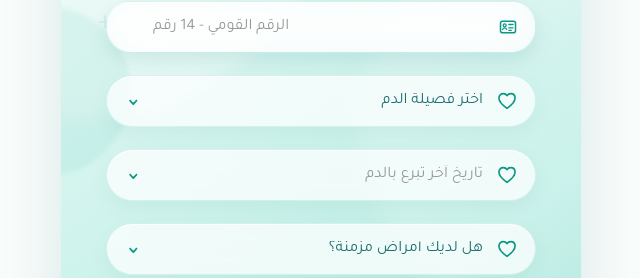
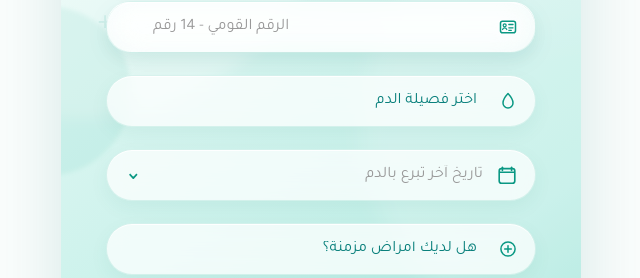
Before and after one commit to saedhamdy660-wq/nabd-alamal-frontend, a React (Vite) app: page /signup in a window 1280 px wide. Both pictures are taken after a click on the button "متبرع". Shown: the part 522-800 px from the top of the page, without its empty margins (319-959 px from the left). Built offline with nearby package versions, Linux system fonts and the light colour scheme.

Commit message:
Update Signup.jsx

```diff
--- a/src/pages/Signup.jsx
+++ b/src/pages/Signup.jsx
@@ -63,6 +63,106 @@ const HeartIcon = () => (
   </svg>
 );
 
+/* =========================
+   Blood Drop Icon
+========================= */
+
+const BloodDropIcon = () => (
+  <svg viewBox="0 0 24 24" fill="none">
+    <path
+      d="M12 3C12 3 6 9.5 6 14.3C6 17.8 8.7 20.5 12 20.5C15.3 20.5 18 17.8 18 14.3C18 9.5 12 3 12 3Z"
+      stroke="currentColor"
+      strokeWidth="1.8"
+      strokeLinecap="round"
+      strokeLinejoin="round"
+    />
+  </svg>
+);
+
+/* =========================
+   Calendar Icon
+========================= */
+
+const CalendarIcon = () => (
+  <svg viewBox="0 0 24 24" fill="none">
+    <rect
+      x="3.5"
+      y="5"
+      width="17"
+      height="16"
+      rx="2.5"
+      stroke="currentColor"
+      strokeWidth="1.8"
+    />
+
+    <path
+      d="M7 3.5V7"
+      stroke="currentColor"
+      strokeWidth="1.8"
+      strokeLinecap="round"
+    />
+
+    <path
+      d="M17 3.5V7"
+      stroke="currentColor"
+      strokeWidth="1.8"
+      strokeLinecap="round"
+    />
+
+    <path
+      d="M3.5 9H20.5"
+      stroke="currentColor"
+      strokeWidth="1.8"
+    />
+  </svg>
+);
+
+/* =========================
+   Plus Circle Icon
+========================= */
+
+const PlusCircleIcon = () => (
+  <svg viewBox="0 0 24 24" fill="none">
+    <circle
+      cx="12"
+      cy="12"
+      r="8.5"
+      stroke="currentColor"
+      strokeWidth="1.8"
+    />
+
+    <path
+      d="M12 8V16"
+      stroke="currentColor"
+      strokeWidth="1.8"
+      strokeLinecap="round"
+    />
+
+    <path
+      d="M8 12H16"
+      stroke="currentColor"
+      strokeWidth="1.8"
+      strokeLinecap="round"
+    />
+  </svg>
+);
+
+/* =========================
+   Chevron Icon
+========================= */
+
+const ChevronDownIcon = () => (
+  <svg viewBox="0 0 24 24" fill="none">
+    <path
+      d="M7 9L12 14L17 9"
+      stroke="currentColor"
+      strokeWidth="1.8"
+      strokeLinecap="round"
+      strokeLinejoin="round"
+    />
+  </svg>
+);
+
 const MailIcon = () => (
   <svg viewBox="0 0 24 24" fill="none">
     <rect
@@ -74,6 +174,7 @@ const MailIcon = () => (
       stroke="currentColor"
       strokeWidth="1.8"
     />
+
     <path
       d="M4 7L12 13L20 7"
       stroke="currentColor"
@@ -91,6 +192,7 @@ const PhoneIcon = () => (
       stroke="currentColor"
       strokeWidth="1.8"
     />
+
     <path
       d="M9 18H15"
       stroke="currentColor"
@@ -161,6 +263,7 @@ const LockIcon = () => (
       stroke="currentColor"
       strokeWidth="1.8"
     />
+
     <path
       d="M8 10V7.5C8 5 9.8 3 12 3C14.2 3 16 5 16 7.5V10"
       stroke="currentColor"
@@ -268,7 +371,10 @@ export default function Signup() {
 
   const openDatePicker = () => {
     if (dateInputRef.current) {
-      if (typeof dateInputRef.current.showPicker === "function") {
+      if (
+        typeof dateInputRef.current.showPicker ===
+        "function"
+      ) {
         dateInputRef.current.showPicker();
       } else {
         dateInputRef.current.focus();
@@ -320,7 +426,9 @@ export default function Signup() {
       }
 
       if (!form.chronicDisease) {
-        setError("من فضلك حدد هل لديك أمراض مزمنة أم لا");
+        setError(
+          "من فضلك حدد هل لديك أمراض مزمنة أم لا"
+        );
         return;
       }
     }
@@ -491,6 +599,7 @@ export default function Signup() {
           className="signup-form"
           onSubmit={handleSubmit}
         >
+          {/* الاسم */}
           <div className="signup-field">
             <div className="signup-field-icon">
               <UserIcon />
@@ -505,6 +614,7 @@ export default function Signup() {
             />
           </div>
 
+          {/* البريد */}
           <div className="signup-field">
             <div className="signup-field-icon">
               <MailIcon />
@@ -519,6 +629,7 @@ export default function Signup() {
             />
           </div>
 
+          {/* الهاتف */}
           <div className="signup-field">
             <div className="signup-field-icon">
               <PhoneIcon />
@@ -552,16 +663,20 @@ export default function Signup() {
             />
           </div>
 
-          {/* بيانات المتبرع */}
+          {/* =================================================
+              DONOR FIELDS
+          ================================================= */}
+
           {accountType === "donor" && (
             <>
               {/* فصيلة الدم */}
-              <div className="signup-field signup-donor-select-field">
+              <div className="signup-field signup-donor-field">
                 <div className="signup-field-icon">
-                  <HeartIcon />
+                  <BloodDropIcon />
                 </div>
 
                 <select
+                  className="signup-donor-select"
                   value={form.bloodType}
                   onChange={update("bloodType")}
                   aria-label="فصيلة الدم"
@@ -574,20 +689,28 @@ export default function Signup() {
                   <option value="A-">A-</option>
                   <option value="B+">B+</option>
                   <option value="B-">B-</option>
-                  <option value="AB+">AB+</option>
-                  <option value="AB-">AB-</option>
+                  <option value="AB+">
+                    AB+
+                  </option>
+                  <option value="AB-">
+                    AB-
+                  </option>
                   <option value="O+">O+</option>
                   <option value="O-">O-</option>
                 </select>
+
+                <div className="signup-donor-chevron">
+                  <ChevronDownIcon />
+                </div>
               </div>
 
               {/* تاريخ آخر تبرع */}
               <div
-                className="signup-field signup-date-field"
+                className="signup-field signup-donor-field signup-date-field"
                 onClick={openDatePicker}
               >
                 <div className="signup-field-icon">
-                  <HeartIcon />
+                  <CalendarIcon />
                 </div>
 
                 <span
@@ -617,12 +740,13 @@ export default function Signup() {
               </div>
 
               {/* الأمراض المزمنة */}
-              <div className="signup-field signup-donor-select-field">
+              <div className="signup-field signup-donor-field">
                 <div className="signup-field-icon">
-                  <HeartIcon />
+                  <PlusCircleIcon />
                 </div>
 
                 <select
+                  className="signup-donor-select"
                   value={form.chronicDisease}
                   onChange={update("chronicDisease")}
                   aria-label="الأمراض المزمنة"
@@ -639,10 +763,15 @@ export default function Signup() {
                     لا
                   </option>
                 </select>
+
+                <div className="signup-donor-chevron">
+                  <ChevronDownIcon />
+                </div>
               </div>
             </>
           )}
 
+          {/* كلمة المرور */}
           <div className="signup-field">
             <div className="signup-field-icon">
               <LockIcon />
@@ -673,6 +802,7 @@ export default function Signup() {
             </button>
           </div>
 
+          {/* تأكيد كلمة المرور */}
           <div className="signup-field">
             <div className="signup-field-icon">
               <LockIcon />
```
